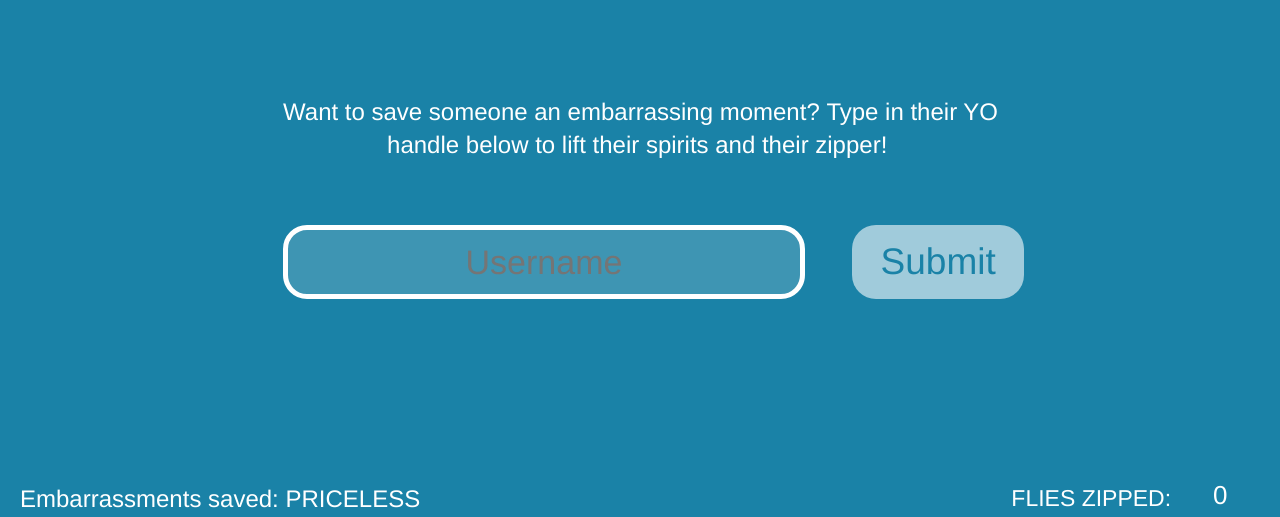
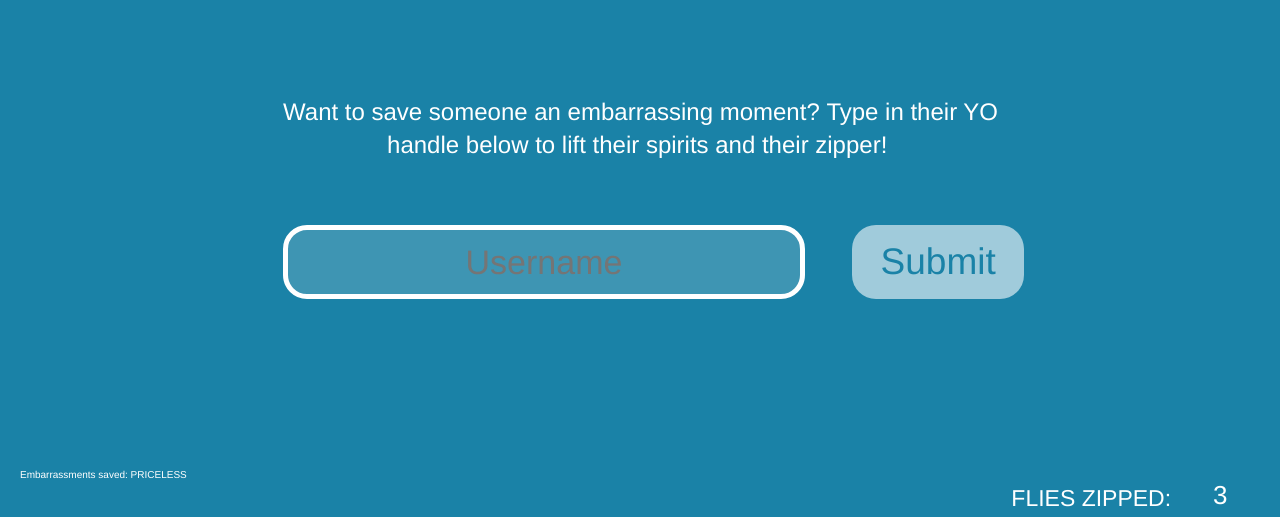
Before and after one commit to stefaniea/YO, a website: page Yoflyisdown/index.html in a window 1280 px wide. Shown: the part 283-800 px from the top of the page. Drawn offline with Linux system fonts and the light colour scheme.

Commit message:
change style

```diff
--- a/Yoflyisdown/index.html
+++ b/Yoflyisdown/index.html
@@ -21,8 +21,8 @@
   <footer class="_container _container-2 clearfix">
     <p class="numsaved numsaved-1">Embarrassments saved: PRICELESS<br></p>
     <div class="zipped zipped-1">
-      <p class="numzipped">Flies Zipped: &nbsp;<br></p>
-      <div class="number">0</div>
+      <p class="numzipped">Flies Zipped:<br></p>
+      <div class="number">3</div>
     </div>
   </footer>
 
@@ -61,11 +61,11 @@
 
 .numsaved {
   position: absolute;
-  top: 4px;
+  top: -10px;
   left: 0;
   width: 70.3997395833%;
   padding-left: 20px;
-  font-size: 24px;
+  font-size: 10px;
   font-weight: 400;
   line-height: 1.38;
   color: rgb(255, 255, 255);
```
